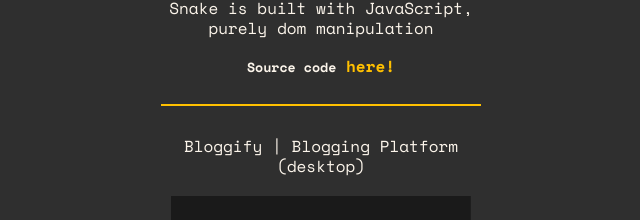
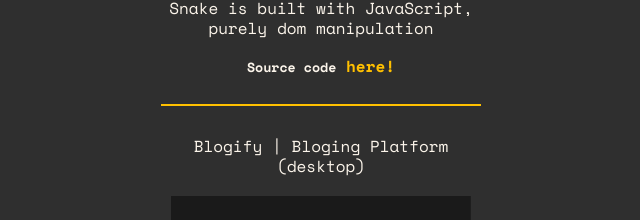
Before and after one commit to alekvelichkovikj/my-portfolio, a React (Create React App) app: page / in a window 1280 px wide. Shown: the part 1652-1872 px from the top of the page, without its empty margins (319-959 px from the left). Built offline with nearby package versions, Linux system fonts and the light colour scheme.

Commit message:
spell mistake

```diff
--- a/src/components/Projects.jsx
+++ b/src/components/Projects.jsx
@@ -33,7 +33,7 @@
           </div>
 
           <div className='card'>
-            <p>Bloggify | Blogging Platform (desktop)</p>
+            <p>Blogify | Bloging Platform (desktop)</p>
             <a href='https://bllogify.herokuapp.com/' target='blank'>
               <img src={blogifyImage} alt='Blogify Screenshot' />
             </a>
```
